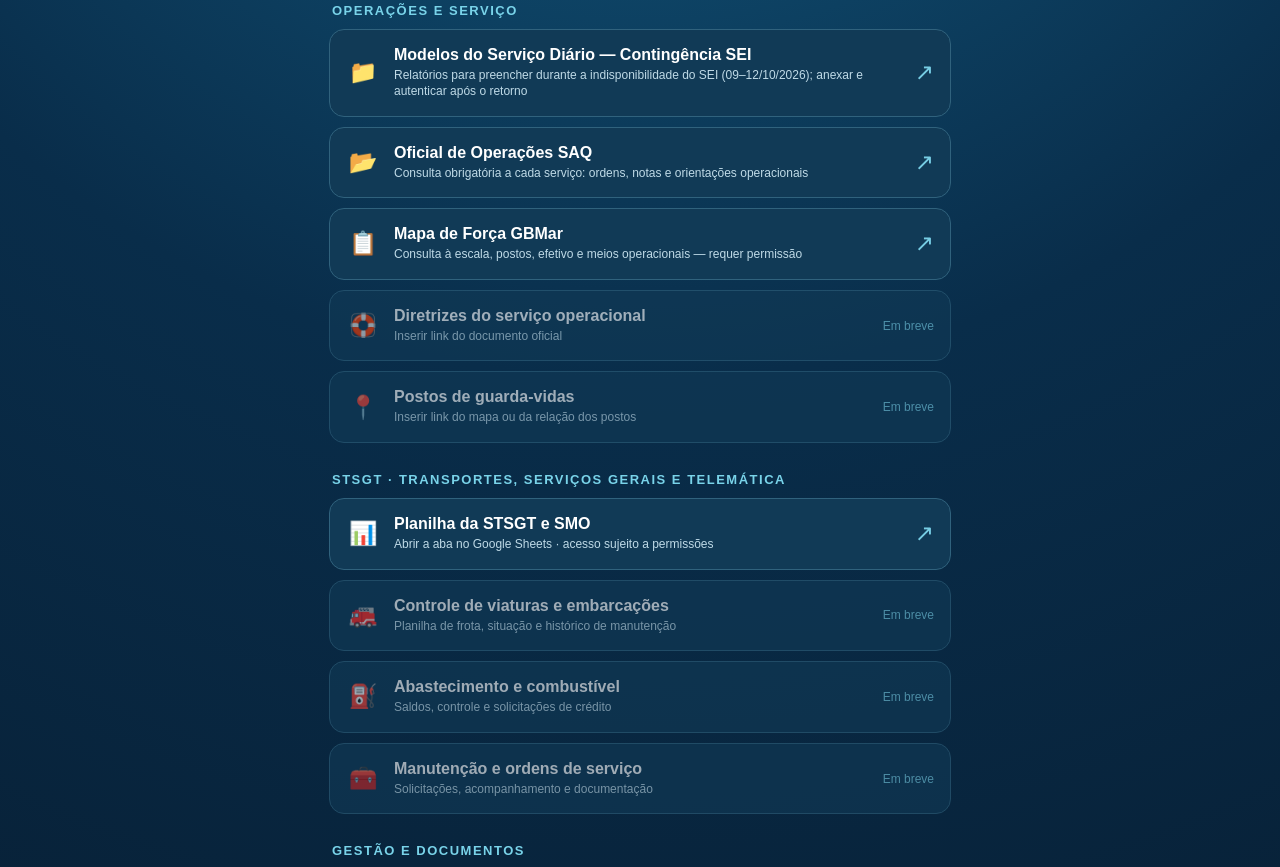
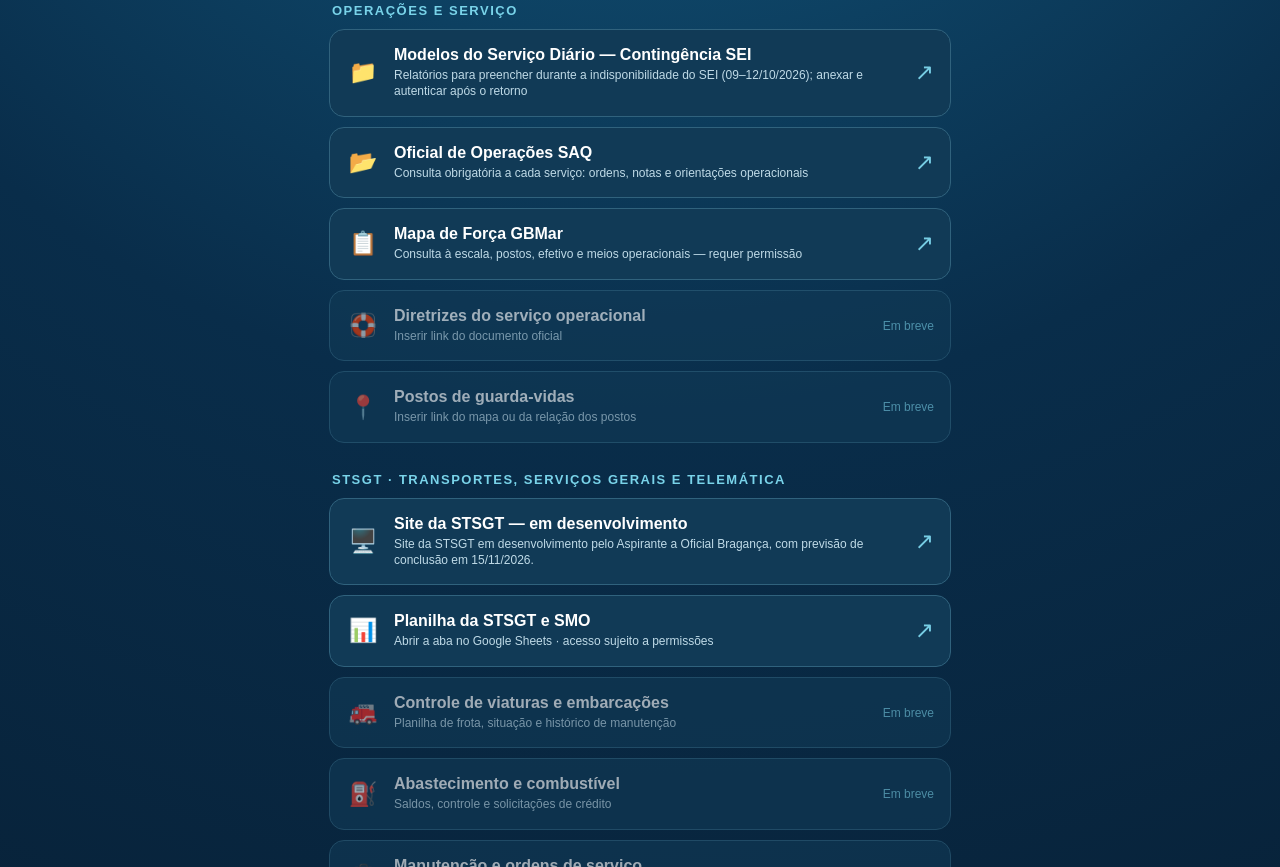
Before and after one commit to jacilllenealves10-oss/gbmar-central-de-links, a plain HTML site: page index.html in a window 1280 px wide. Shown: the part 354-1221 px from the top of the page. Drawn offline with Linux system fonts and the light colour scheme.

Commit message:
feat: adiciona site da STSGT em desenvolvimento

```diff
--- a/index.html
+++ b/index.html
@@ -18,7 +18,8 @@
 <div class="item pending"><span class="symbol">🛟</span><span class="copy"><span class="name">Diretrizes do serviço operacional</span><span class="desc">Inserir link do documento oficial</span></span><span class="arrow">Em breve</span></div>
 <div class="item pending"><span class="symbol">📍</span><span class="copy"><span class="name">Postos de guarda-vidas</span><span class="desc">Inserir link do mapa ou da relação dos postos</span></span><span class="arrow">Em breve</span></div>
 </div></section>
-<section><h2>STSGT · Transportes, serviços gerais e telemática</h2><div class="links"><a class="item" href="https://docs.google.com/spreadsheets/d/1vBGHcJyc1SyRrcv6DbFzzjVUn-XHaEVUwEx0_4W2rsc/edit?pli=1&amp;gid=54593970#gid=54593970" rel="noopener noreferrer" target="_blank"><span class="symbol">📊</span><span class="copy"><span class="name">Planilha da STSGT e SMO</span><span class="desc">Abrir a aba no Google Sheets · acesso sujeito a permissões</span></span><span class="arrow">↗</span></a>
+<section><h2>STSGT · Transportes, serviços gerais e telemática</h2><div class="links">
+<a class="item" href="https://stsgt-gbmar-controle.jacilllenealves10.chatgpt.site/" target="_blank" rel="noopener noreferrer"><span class="symbol">🖥️</span><span class="copy"><span class="name">Site da STSGT — em desenvolvimento</span><span class="desc">Site da STSGT em desenvolvimento pelo Aspirante a Oficial Bragança, com previsão de conclusão em 15/11/2026.</span></span><span class="arrow">↗</span></a><a class="item" href="https://docs.google.com/spreadsheets/d/1vBGHcJyc1SyRrcv6DbFzzjVUn-XHaEVUwEx0_4W2rsc/edit?pli=1&amp;gid=54593970#gid=54593970" rel="noopener noreferrer" target="_blank"><span class="symbol">📊</span><span class="copy"><span class="name">Planilha da STSGT e SMO</span><span class="desc">Abrir a aba no Google Sheets · acesso sujeito a permissões</span></span><span class="arrow">↗</span></a>
 <div class="item pending"><span class="symbol">🚒</span><span class="copy"><span class="name">Controle de viaturas e embarcações</span><span class="desc">Planilha de frota, situação e histórico de manutenção</span></span><span class="arrow">Em breve</span></div>
 <div class="item pending"><span class="symbol">⛽</span><span class="copy"><span class="name">Abastecimento e combustível</span><span class="desc">Saldos, controle e solicitações de crédito</span></span><span class="arrow">Em breve</span></div>
 <div class="item pending"><span class="symbol">🧰</span><span class="copy"><span class="name">Manutenção e ordens de serviço</span><span class="desc">Solicitações, acompanhamento e documentação</span></span><span class="arrow">Em breve</span></div>
```
